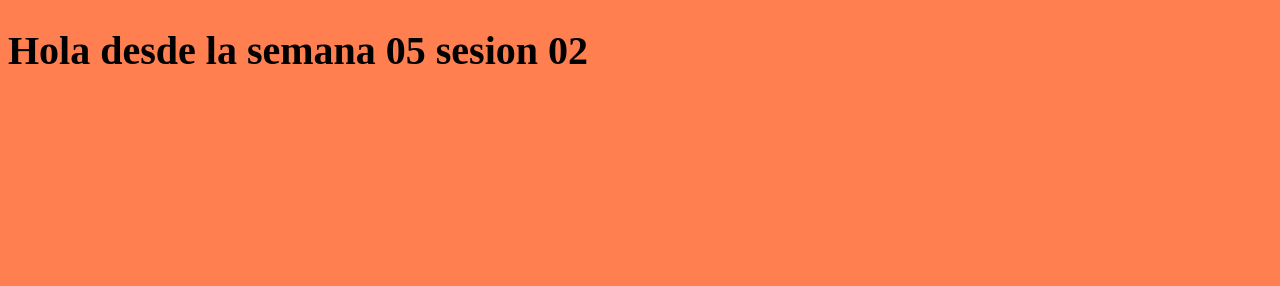
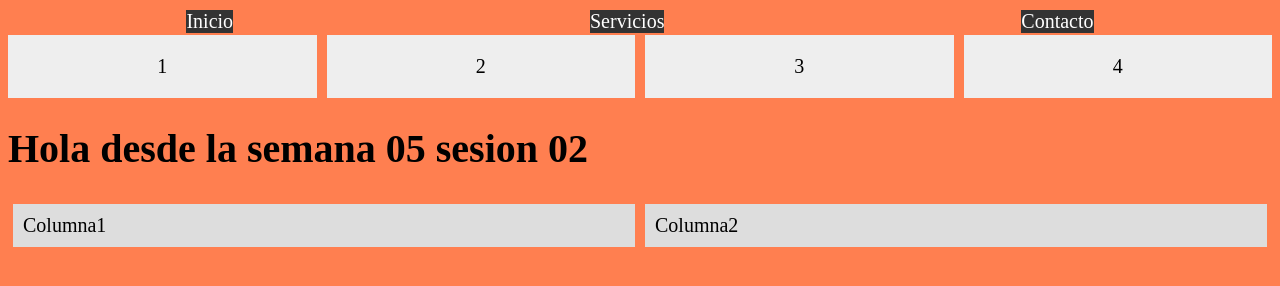
Before and after one commit to spthae/FrontEnd-00.01.2025-04, a plain HTML site: page Semana05Sesion02/d19423/index.html in a window 1280 px wide. Drawn offline with Linux system fonts and the light colour scheme.

Commit message:
Clase 08052025 tercera parte

```diff
--- a/Semana05Sesion02/d19423/css/style.css
+++ b/Semana05Sesion02/d19423/css/style.css
@@ -21,3 +21,74 @@ body {
         background-color: coral;
     }
 }
+.mobile-only{
+    display: block;
+}
+
+@media (min-width:768px){
+    .mobile-only{
+        display: none;
+    }
+}
+
+.container {
+    display: flex;
+    flex-direction: column;
+}
+@media (min-width:768px){
+    .container{
+        flex-direction: row;
+    }
+}
+
+.box{
+    flex: 1;
+    padding: 10px;
+    background: #ddd;
+    margin: 5px;
+}
+
+nav{
+    display: flex;
+    flex-direction: column;
+}
+
+nav a {
+    padding: 10ps;
+    text-decoration: none;
+    color: white;
+    background-color: #333;
+    margin: 2px;
+}
+
+@media (min-width:768px){
+    nav {
+        flex-direction: row;
+        justify-content: space-around;
+    }
+}
+
+.grid{
+    display: grid;
+    grid-template-columns: 1fr;
+    gap: 10px;
+}
+
+.item {
+    background: #eee;
+    padding: 20px;
+    text-align: center;
+}
+
+@media(min-width:768px){
+    .grid{
+        grid-template-columns: repeat(2,1fr);
+    }
+}
+
+@media (min-width:1024px) {
+    .grid{
+        grid-template-columns: repeat(4,1fr);
+    }
+
+}
--- a/Semana05Sesion02/d19423/index.html
+++ b/Semana05Sesion02/d19423/index.html
@@ -7,8 +7,30 @@
     <link rel="stylesheet" href="css/style.css">
 </head>
 <body>
+    <nav>
+        <a href="#">Inicio</a>
+        <a href="#">Servicios</a>
+        <a href="#">Contacto</a>
+    </nav>
+
+
+    <div class="grid">
+        <div class="item">1</div>
+        <div class="item">2</div>
+        <div class="item">3</div>
+        <div class="item">4</div>
+    </div>
 
     <h1>Hola desde la semana 05 sesion 02</h1>
+
+    <div class="mobile-only">
+        Esto solo se ve en los celulares
+    </div>
+
+    <div class="container">
+        <div class="box">Columna1</div>
+        <div class="box">Columna2</div>
+    </div>
 
     <script src="js/script.js"></script>
 </body>
```
